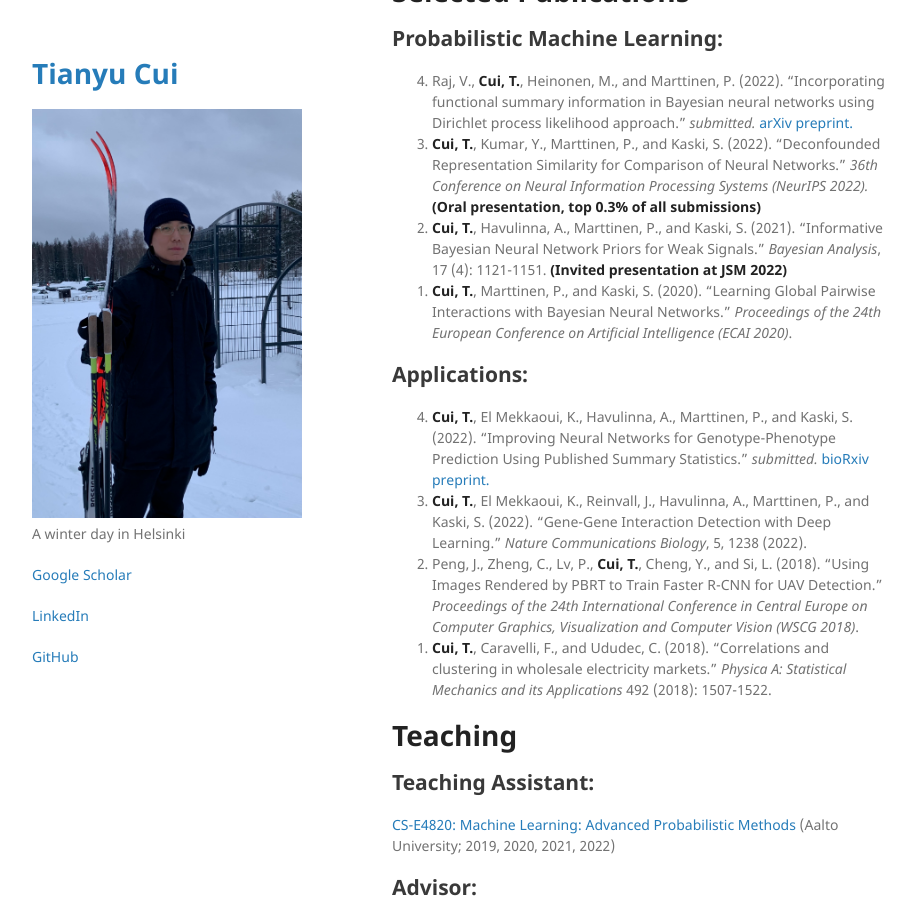
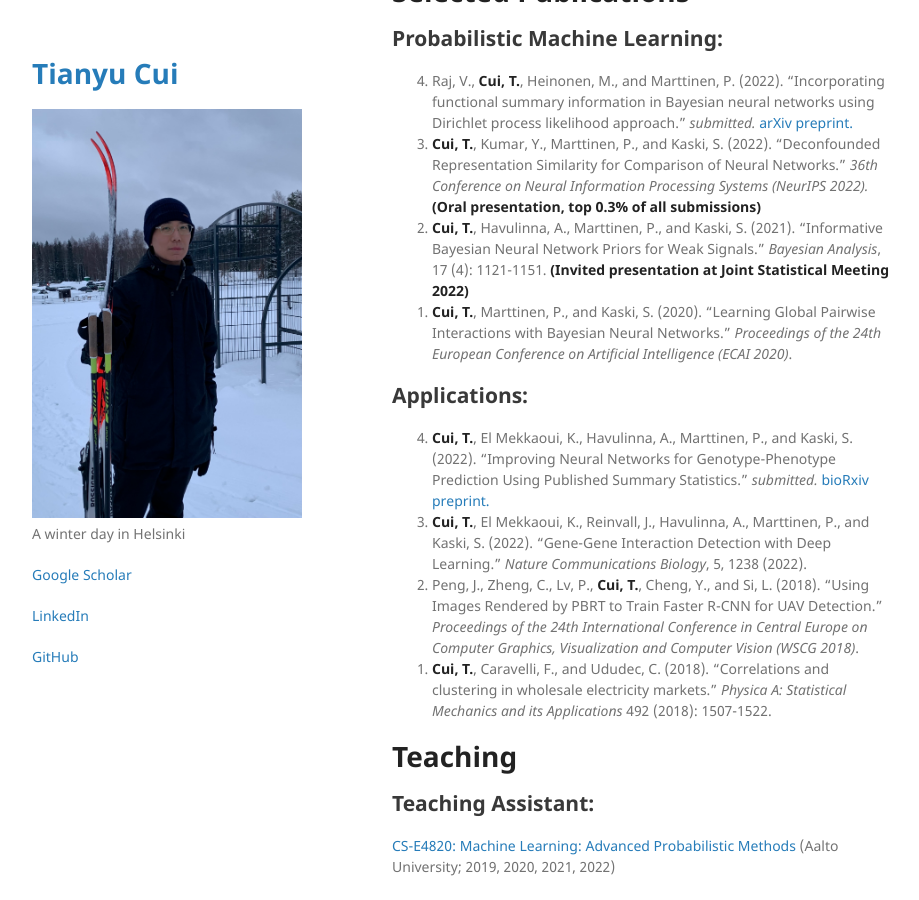
Before and after one commit to tycui/tycui.github.io, a Jekyll site: the page built from index.md, in a window 1280 px wide and 900 px high, scrolled down 321 px. Shown: the whole window, without its empty margins (178-1097 px from the left). Built offline with Jekyll 4.4.1, drawn with Linux system fonts in a browser that asks for light colours; our own code applies the rules of GitHub Pages for plain Markdown files.

Commit message:
Update index.md

```diff
--- a/index.md
+++ b/index.md
@@ -11,7 +11,7 @@ layout: default
 ## Probabilistic Machine Learning:
 0. Raj, V., **Cui, T.**, Heinonen, M., and Marttinen, P. (2022). "Incorporating functional summary information in Bayesian neural networks using Dirichlet process likelihood approach." _submitted._ [arXiv preprint.](https://arxiv.org/abs/2207.01234)
 0. **Cui, T.**, Kumar, Y., Marttinen, P., and Kaski, S. (2022). "Deconfounded Representation Similarity for Comparison of Neural Networks." _36th Conference on Neural Information Processing Systems (NeurIPS 2022)._ **(Oral presentation, top 0.3% of all submissions)**
-0. **Cui, T.**, Havulinna, A., Marttinen, P., and Kaski, S. (2021). "Informative Bayesian Neural Network Priors for Weak Signals." _Bayesian Analysis_, 17 (4): 1121-1151. **(Invited presentation at JSM 2022)**
+0. **Cui, T.**, Havulinna, A., Marttinen, P., and Kaski, S. (2021). "Informative Bayesian Neural Network Priors for Weak Signals." _Bayesian Analysis_, 17 (4): 1121-1151. **(Invited presentation at Joint Statistical Meeting 2022)**
 0. **Cui, T.**, Marttinen, P., and Kaski, S. (2020). "Learning Global Pairwise Interactions with Bayesian Neural Networks." _Proceedings of the 24th European Conference on Artificial Intelligence (ECAI 2020)_.
 {: reversed="reversed"}
 
```
